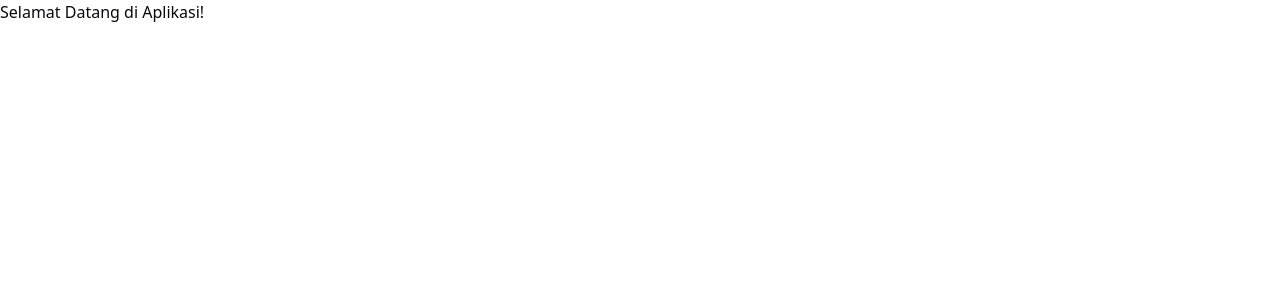
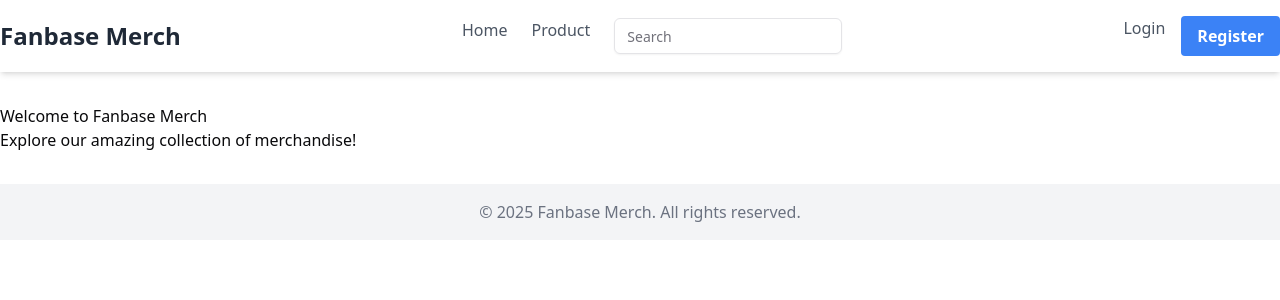
Before and after one commit to kakarifki/fanbase-merch, a React (Vite) app: page / in a window 1280 px wide. Shown: the top 300 px of the page. Built offline with nearby package versions, Linux system fonts and the light colour scheme.

Commit message:
feat: add layout

```diff
--- a/src/App.tsx
+++ b/src/App.tsx
@@ -1,16 +1,11 @@
-// App.tsx
 import { Outlet } from "react-router-dom";
-
+import Layout from "./components/common/layout";
 
 function App() {
   return (
-    <div>
-      {/* Layout dasar aplikasi (misalnya navbar, sidebar, dll.) */}
-      <h1>Selamat Datang di Aplikasi!</h1>
-
-      {/* Outlet untuk menampilkan konten halaman */}
+    <Layout>
       <Outlet />
-    </div>
+    </Layout>
   );
 }
 
--- /dev/null
+++ b/src/components/common/footer.tsx
@@ -0,0 +1,13 @@
+
+
+const Footer = () => {
+  return (
+    <footer className="bg-gray-100 py-4 text-center">
+      <p className="text-gray-500">
+        &copy; {new Date().getFullYear()} Fanbase Merch. All rights reserved.
+      </p>
+    </footer>
+  );
+};
+
+export default Footer;
--- /dev/null
+++ b/src/components/common/layout.tsx
@@ -0,0 +1,15 @@
+import { ReactNode } from "react";
+import Navbar from "./navbar";
+import Footer from "./footer";
+
+export default function Layout({ children }: { children: ReactNode }) {
+  return (
+    <>
+      <Navbar />
+      <main className="container mx-auto py-8"> {/* styling container */}
+        {children}
+      </main>
+      <Footer />
+    </>
+  );
+}
--- /dev/null
+++ b/src/components/common/navbar.tsx
@@ -0,0 +1,38 @@
+import { Link } from 'react-router-dom'; // Menggunakan react-router-dom
+import { Input } from "@/components/ui/input"
+
+const Navbar = () => {
+  return (
+    <nav className="bg-white shadow-md py-4">
+      <div className="container mx-auto flex items-center justify-between">
+        {/* Logo dan Judul */}
+        <Link to="/" className="text-2xl font-bold text-gray-800">
+          Fanbase Merch
+        </Link>
+
+        {/* Navigasi Tengah */}
+        <div className="flex space-x-6">
+          <Link to="/" className="text-gray-600 hover:text-gray-800">
+            Home
+          </Link>
+          <Link to="/product" className="text-gray-600 hover:text-gray-800">
+            Product
+          </Link>
+          <Input type="search" placeholder="Search" className="max-w-sm" />
+        </div>
+
+        {/* Login/Register */}
+        <div className="flex space-x-4">
+          <Link to="/login" className="text-gray-600 hover:text-gray-800">
+            Login
+          </Link>
+          <Link to="/register" className="bg-blue-500 hover:bg-blue-700 text-white font-bold py-2 px-4 rounded">
+            Register
+          </Link>
+        </div>
+      </div>
+    </nav>
+  );
+};
+
+export default Navbar;
--- /dev/null
+++ b/src/components/home.tsx
@@ -0,0 +1,12 @@
+
+
+const Home = () => {
+  return (
+    <div>
+      <h1>Welcome to Fanbase Merch</h1>
+      <p>Explore our amazing collection of merchandise!</p>
+    </div>
+  );
+};
+
+export default Home;
--- a/src/main.tsx
+++ b/src/main.tsx
@@ -1,18 +1,11 @@
-// main.tsx
 import React from 'react';
 import ReactDOM from 'react-dom/client';
 import App from './App';
 import './styles/index.css';
 import { createBrowserRouter, RouterProvider } from "react-router-dom";
-// import About from './pages/about';
-// import Faq from './pages/faq';
-// import ErrorPage from "./pages/error-page";
-// import TaskDetail from './pages/task-detail';
-// import NewTask from './pages/new-task';
-// import { TaskProvider } from './context/task-context';
+
 import RegisterForm from './components/RegisterForm';
 import LoginForm from './components/LoginForm';
-// import UserDashboard from './components/UserDashboard';
 import ProductList from './components/productlist';
 import { Toaster } from './components/ui/toaster';
 import Profile from './components/Profile';
@@ -20,6 +13,7 @@ import {
   QueryClient,
   QueryClientProvider,
 } from '@tanstack/react-query'
+import HomePage from './components/home';
 
 // Create a client
 const queryClient = new QueryClient()
@@ -28,8 +22,12 @@ const router = createBrowserRouter([
   {
     path: "/",
     element: <App />,
-    // errorElement: <ErrorPage />,
+    // errorElement: <ErrorPage />, belom dibikin
     children: [
+      {
+        index: true,
+        element: <HomePage />, // Render HomePage di route utama
+      },
       {
         path: "/register",
         element: <RegisterForm />,
--- a/tailwind.config.js
+++ b/tailwind.config.js
@@ -54,4 +54,8 @@ export default {
   	}
   },
   plugins: [require("tailwindcss-animate")],
+  container: {
+    center: true,
+    padding: '2rem',
+  },
 }
```
